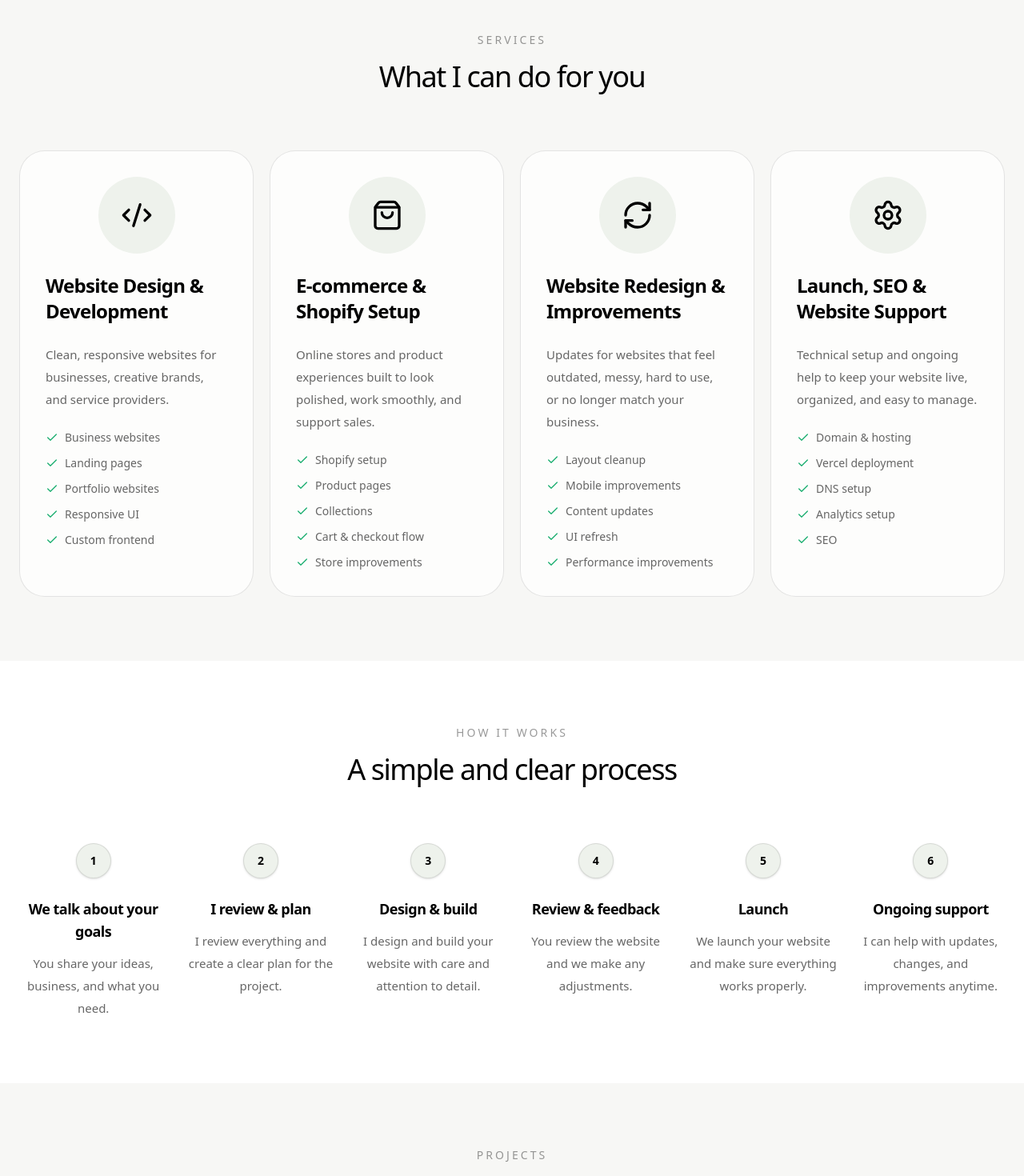
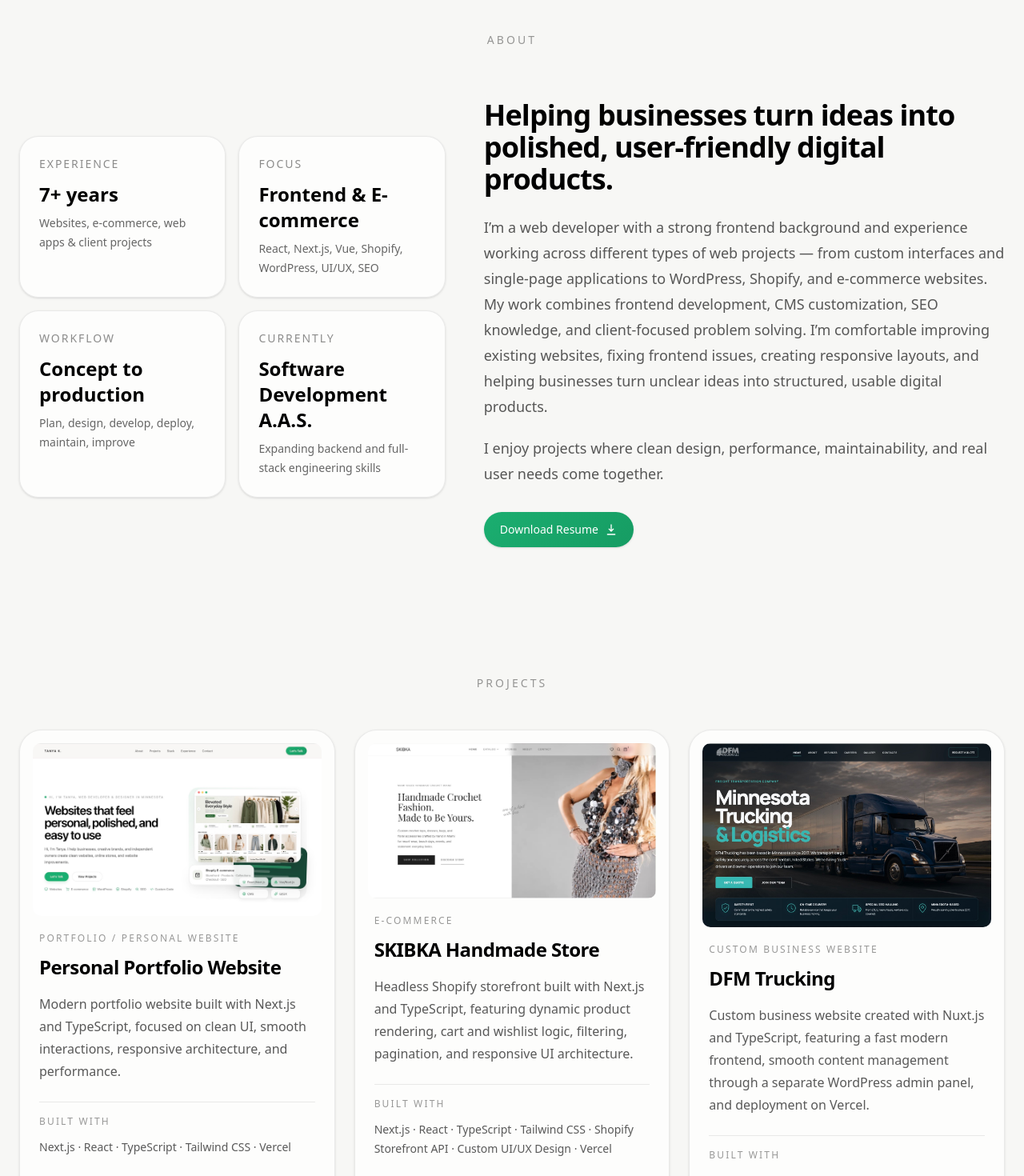
Before and after one commit to Tanny-Griz/okwebdev, a Next.js app: page / in a window 1280 px wide. Shown: the part 840-2310 px from the top of the page at 80% size. Built offline with nearby package versions, Linux system fonts and the light colour scheme.

Commit message:
Align section anchors and headings

```diff
--- a/app/page.tsx
+++ b/app/page.tsx
@@ -1,7 +1,9 @@
 import { Navbar } from "@/components/navbar";
 import { Hero } from "@/components/hero";
+import { About } from "@/components/about";
 import { Projects } from "@/components/projects";
 import { Stack } from "@/components/stack";
+import { Experience } from "@/components/experience";
 import { Contact } from "@/components/contact";
 import { Footer } from "@/components/footer";
 import { Services } from "@/components/services";
@@ -77,10 +79,12 @@ export default function Home() {
       <Navbar />
       <main>
         <Hero />
+        <About />
+        <Projects />
+        <Stack />
+        <Experience />
         <Services />
         <HowItWorks />
-        <Projects />
-        <Stack />
         <WhyWorkWithMe />
         <Contact />
         <Footer />
--- a/components/about.tsx
+++ b/components/about.tsx
@@ -7,9 +7,9 @@ export function About() {
       className="scroll-mt-24 px-6 py-20 bg-[#f7f7f5]"
     >
       <div className="mx-auto mb-12 max-w-7xl text-center">
-        <p className="text-sm uppercase tracking-[0.22em] text-black/40">
+        <h2 className="text-sm uppercase tracking-[0.22em] text-black/40">
           About
-        </p>
+        </h2>
       </div>
       <div className="mx-auto grid max-w-7xl gap-12 items-center md:grid-cols-[0.9fr_1.1fr]">
         <div className="grid gap-4 sm:grid-cols-2">
@@ -57,10 +57,10 @@ export function About() {
         </div>
 
         <div>
-          <h2 className="mt-4 max-w-2xl text-3xl font-semibold tracking-tight md:text-4xl">
+          <p className="mt-4 max-w-2xl text-3xl font-semibold tracking-tight md:text-4xl">
             Helping businesses turn ideas into polished, user-friendly digital
             products.
-          </h2>
+          </p>
 
           <div className="mt-6 max-w-2xl space-y-5 text-base leading-8 text-black/65 md:text-lg">
             <p className="max-w-2xl text-lg leading-8 text-black/65">
--- a/components/contact.tsx
+++ b/components/contact.tsx
@@ -11,13 +11,13 @@ export function Contact() {
       className="scroll-mt-24 px-6 py-20 text-center"
     >
       <div className="mx-auto max-w-7xl text-center">
-        <p className="text-sm uppercase tracking-[0.22em] text-black/40">
+        <h2 className="text-sm uppercase tracking-[0.22em] text-black/40">
           Contact
+        </h2>
+
+        <p className="mt-4 text-4xl font-semibold tracking-[-0.04em] text-black md:text-5xl">
+          Let’s work together
         </p>
-
-        <h2 className="mt-4 text-4xl font-semibold tracking-[-0.04em] text-black md:text-5xl">
-          Let’s work together
-        </h2>
 
         <p className="mx-auto mt-6 max-w-3xl text-lg leading-8 text-black/60">
           Have an idea or a project in mind? Tell me about it.
--- a/components/experience.tsx
+++ b/components/experience.tsx
@@ -8,9 +8,9 @@ export function Experience() {
   return (
     <AnimatedSection id="experience" className="scroll-mt-24 px-6 py-20 bg-[#f7f7f5]">
       <div className="mx-auto mb-12 max-w-7xl text-center">
-        <p className="text-sm uppercase tracking-[0.22em] text-black/40">
+        <h2 className="text-sm uppercase tracking-[0.22em] text-black/40">
           Experience
-        </p>
+        </h2>
       </div>
       <div className="mx-auto max-w-7xl">
         <div className="mt-12 space-y-10">
--- a/components/projects.tsx
+++ b/components/projects.tsx
@@ -7,9 +7,9 @@ export function Projects() {
     <AnimatedSection id="projects" className="scroll-mt-24 px-6 py-20 bg-[#f7f7f5]">
       <div className="mx-auto max-w-7xl">
         <div className="mb-12 text-center">
-          <p className="text-sm uppercase tracking-[0.22em] text-black/40">
+          <h2 className="text-sm uppercase tracking-[0.22em] text-black/40">
             Projects
-          </p>
+          </h2>
         </div>
 
         <div className="grid gap-6 md:grid-cols-2 lg:grid-cols-3">
--- a/components/stack.tsx
+++ b/components/stack.tsx
@@ -17,9 +17,9 @@ export function Stack() {
     >
       <div className="mx-auto max-w-7xl">
         <div className="mx-auto mb-12 text-center">
-          <p className="text-sm uppercase tracking-[0.22em] text-black/40">
+          <h2 className="text-sm uppercase tracking-[0.22em] text-black/40">
             Stack
-          </p>
+          </h2>
         </div>
         <div className="space-y-8 text-lg text-black/70">
           {stackGroups.map((group) => {
```
